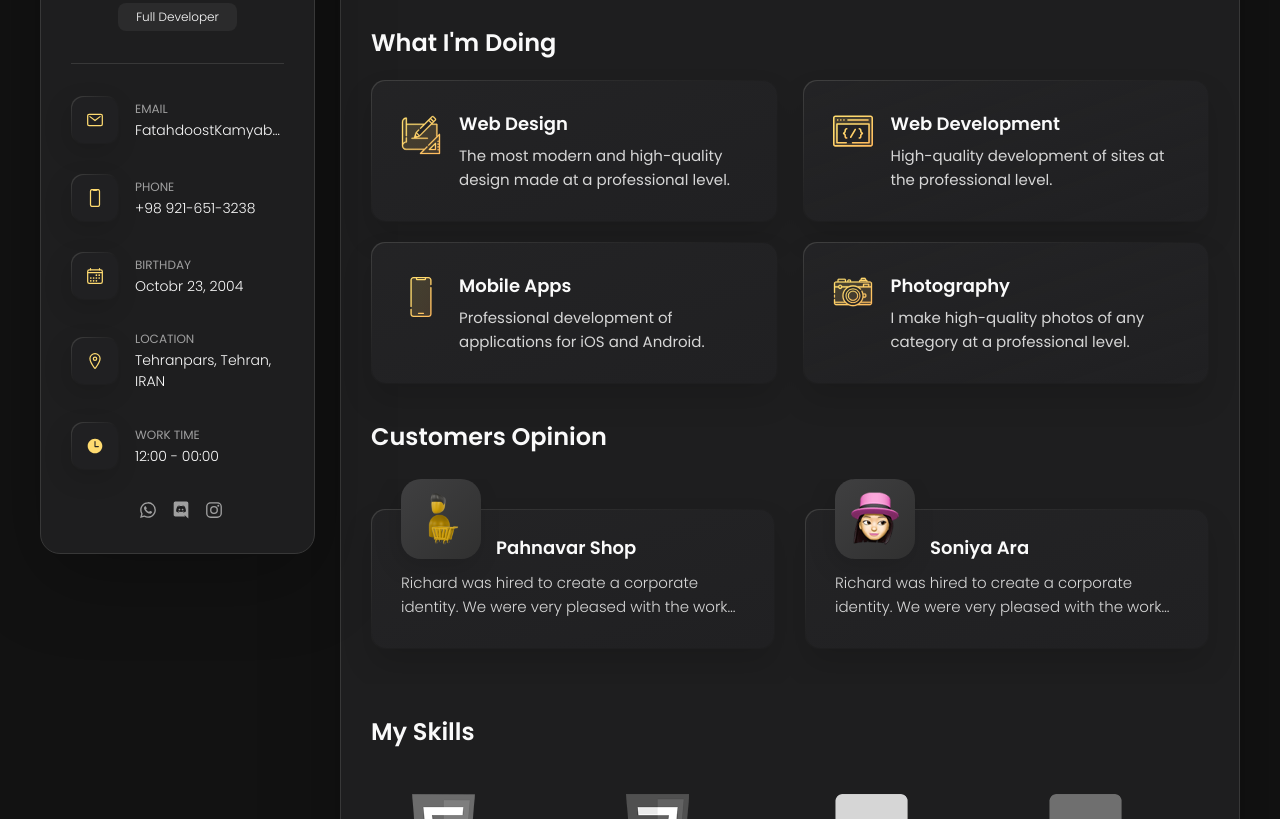
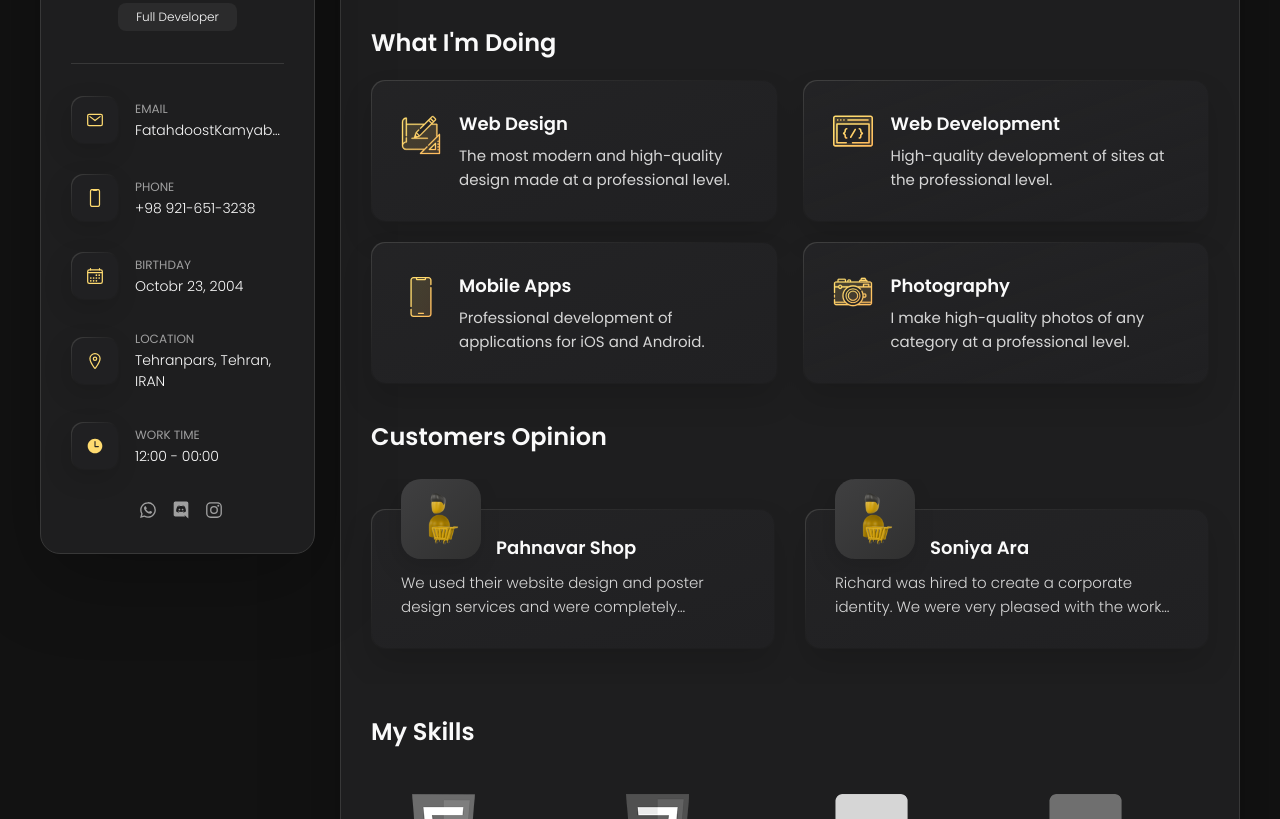
Before and after one commit to AloCarDasli/-, a plain HTML site: page index.html in a window 1280 px wide. Shown: the part 344-1163 px from the top of the page. Drawn offline with nearby package versions, Linux system fonts and the light colour scheme.

Commit message:
Update index.html

```diff
--- a/index.html
+++ b/index.html
@@ -339,11 +339,8 @@
 
                 <div class="testimonials-text" data-testimonials-text>
                   <p>
-                    Richard was hired to create a corporate identity. We were very pleased with the work done. She has a
-                    lot of experience
-                    and is very concerned about the needs of client. Lorem ipsum dolor sit amet, ullamcous cididt
-                    consectetur adipiscing
-                    elit, seds do et eiusmod tempor incididunt ut laborels dolore magnarels alia.
+                    We used their website design and poster design services and were completely satisfied.
+                    A patient, creative and moral person !
                   </p>
                 </div>
 
@@ -354,7 +351,7 @@
               <div class="content-card" data-testimonials-item>
 
                 <figure class="testimonials-avatar-box">
-                  <img src="./assets/images/avatar-3.png" alt="Jessica miller" width="60" data-testimonials-avatar>
+                  <img src="./assets/images/customers/customer.png" alt="Jessica miller" width="60" data-testimonials-avatar>
                 </figure>
 
                 <h4 class="h4 testimonials-item-title" data-testimonials-title>Soniya Ara</h4>
@@ -407,7 +404,7 @@
 
               <h4 class="h3 modal-title" data-modal-title>Daniel lewis</h4>
 
-              <time datetime="2004-10-23">2023</time>
+              <time datetime="2004-10-23">They Said:</time>
 
               <div data-modal-text>
                 <p>
```
